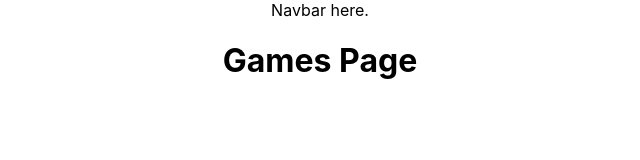
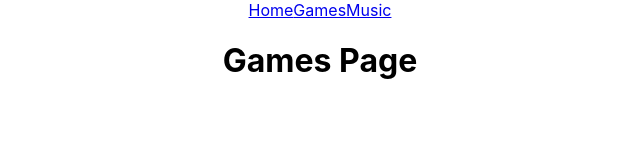
Before and after one commit to Teggoon/Personal-Portfolio, a React (Create React App) app: page /games in a window 1280 px wide. Shown: the top 160 px of the page, without its empty margins (320-960 px from the left). Built offline with nearby package versions, Linux system fonts and the light colour scheme.

Commit message:
added linking between the homepage, gamespage, and music page

```diff
--- a/src/components/NavBar.js
+++ b/src/components/NavBar.js
@@ -1,7 +1,11 @@
+import { Link } from "react-router-dom";
+
 const NavBar = () => {
     return (
         <div>
-            Navbar here.
+            <Link to="/">Home</Link>
+            <Link to="games">Games</Link>
+            <Link to="music">Music</Link>
         </div>
     );
 }
```
